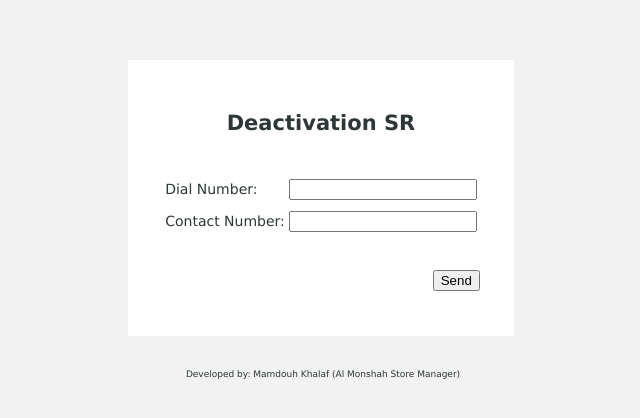
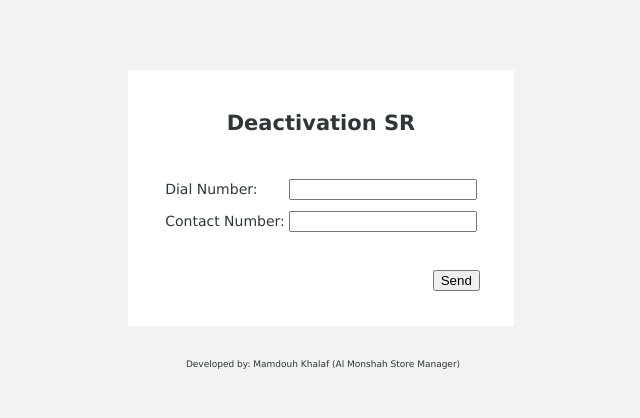
Before and after one commit to WEEgypt/deactivation, a plain HTML site: page index.html in a window 1280 px wide. Shown: the part 176-594 px from the top of the page, without its empty margins (319-959 px from the left). Drawn offline with Linux system fonts and the light colour scheme.

Commit message:
Add files via upload

```diff
--- a/style.css
+++ b/style.css
@@ -50,7 +50,7 @@ select:focus {
 }
 .mainDiv {
     background-color: var(--mainDiv);
-    padding: 34px 34px 34px 34px;
+    padding: 24px 34px 24px 34px;
 }
 .footer {
     text-align: center;
```
